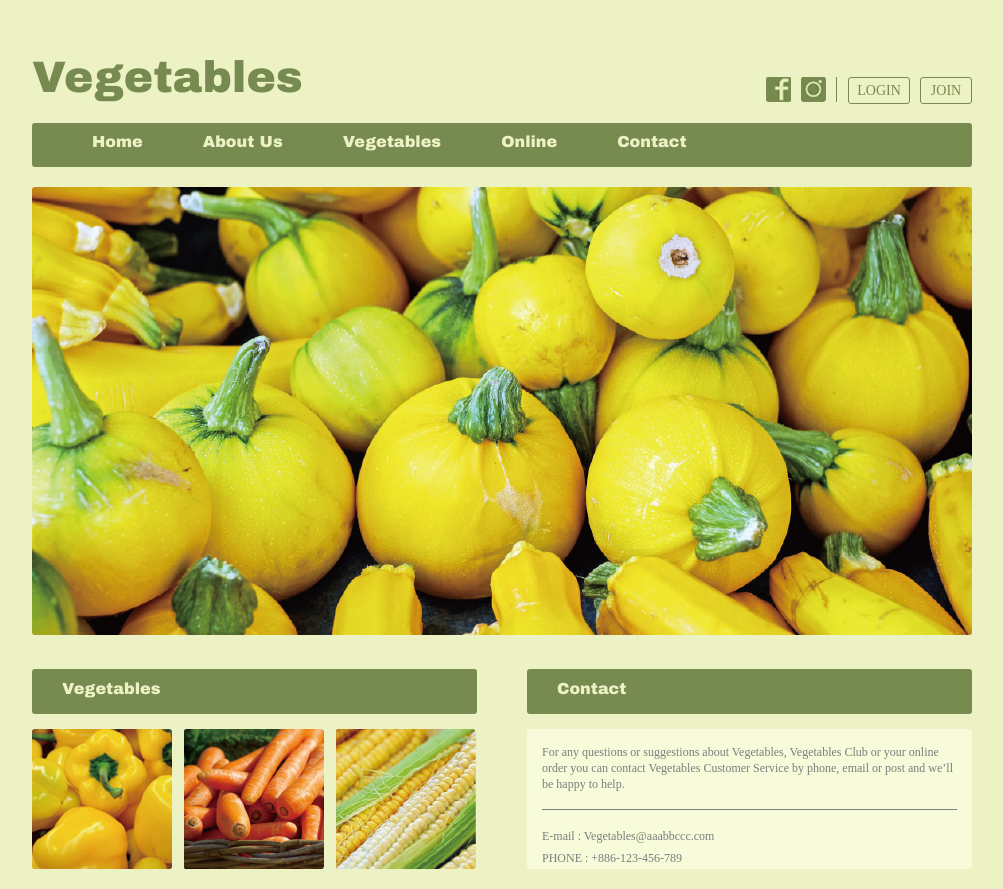
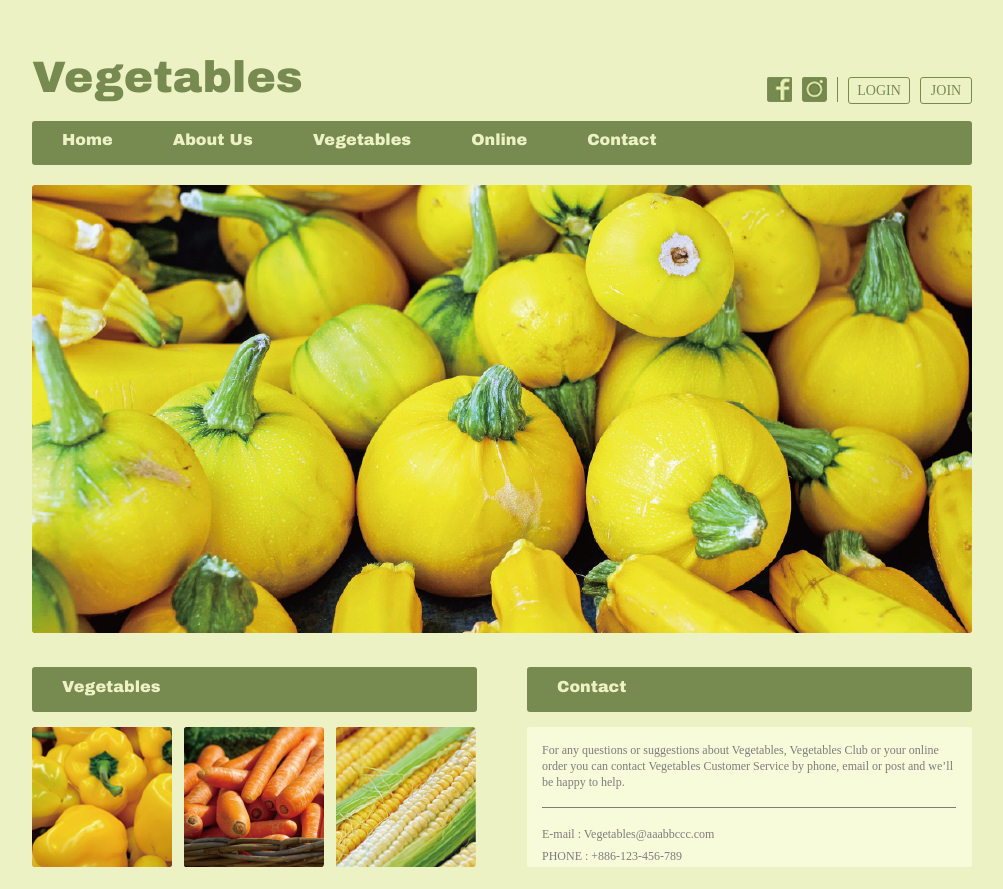
Before and after one commit to thianhe/FrontEndWebDesign, a plain HTML site: page hw01/index.html in a window 1280 px wide. Shown: the top 889 px of the page, without its empty margins (138-1141 px from the left). Drawn offline with Linux system fonts and the light colour scheme.

Commit message:
Reposition layout

```diff
--- a/hw01/index.html
+++ b/hw01/index.html
@@ -28,7 +28,7 @@
                 <img src="./img/img_main_pumpkin.png" class="middle-img" alt="Pumpkin">
                 <div class="vegetable" id="vege">
                     <div class="bar">
-                        <h2>Vegetables</h2>
+                        <p>Vegetables</p>
                     </div>
                     <img src="./img/img_vegetables_pepper.png" class="left-img" alt="Pepper">
                     <img src="./img/img_vegetables_carrot.png" class="mid-img" alt="Carrot">
--- a/hw01/style.css
+++ b/hw01/style.css
@@ -1,40 +1,39 @@
 *{padding:0;margin:0;}
 body {
+    margin: 0 auto;
     width:  1260px;
     height: 940px;
-    margin: 0 auto;
     background-color: #EDF2C5;
 }
 .page{
-    height: 880px;
     margin-left: 160px;
     margin-right: 160px;
     margin-bottom: 35px;
+    height: 880px;
 }
 h1{
-    font-family: Arial BLack;
+    margin-top: 53px;
+    margin-bottom: 8px;
+    font-family: Arial Black;
     font-size: 44px;
     color: #778A50;
-    width:270px;
-    height: 42px;
-    margin-top: 53px  ;
     float: left;
 }
 .fb-logo{
-  margin: 77px 0px 17px 0px;
+    margin-top: 77px ;
+    margin-bottom: 17px;
     float: right;
-  border-radius: 10px;
 }
 .fb-logo a {
     float: left;
     color: #778A50;
+    height: 25px;
     margin-left: 10px;
     font-family: Arial BoldMT;
     font-size: 14px;
 }
 .line1{
     float: left;
-    width: 1px;
     height: 25px;
     margin-left: 10px;
     border-left: 1px #778A50 solid;
@@ -60,30 +59,28 @@ h1{
     line-height: 25px;
     text-decoration: none;
 }
+
 ul {
-    border: 1px;
-    border-radius: 3px;
     width:940px;
     height: 44px;
+    border: 1px;
+    margin-bottom: 20px;
+    border-radius: 3px;
     list-style-type: none;
     background-color: #778A50;
-    margin-bottom: 20px;
 }
-
 li {
-    margin-top: 10px;
+    padding: 10px 30px 16px ;
     float: left;
 }
-
 li a{
     color: #EDF2C5;
-    padding: 16px 0px 16px 60px;
     text-decoration: none;
     font-size: 16px;
     font-family: Arial Black;
 }
-#home{
-    padding: 16px 0px 16px 45px;
+.content{
+    height:448px;
 }
 .middle-img{
     margin-bottom: 30px;
@@ -92,19 +89,19 @@ li a{
     float:left;
 }
 .bar{
-    border-radius:3px;
     width:445px;
     height: 45px;
-    border: 1px ;
+    border-radius:3px;
+    margin-bottom: 15px;
     background-color: #778A50;
-    margin-bottom: 15px;
 }
-.bar h2{
+.bar p{
     color: #EDF2C5;
-    padding: 11px 30px;
+    padding: 11px 0px 11px 30px;
     font-size: 16px;
     font-family: Arial Black;
 }
+
 .vegetable .left-img,.mid-img{
     float:left;
     margin-right:12px;
@@ -121,20 +118,19 @@ li a{
 }
 .bar2 h2{
     color: #EDF2C5;
-    padding: 11px 30px 16px ;
+    padding: 11px 0px 11px 30px;
     font-size: 16px;
     font-family: Arial Black;
 }
 .for{
-    border-radius:3px;
-    float:right;
     width: 445px;
     height:140px;
     border: 1px ;
+    border-radius:3px;
+    float:right;
     background-color: #F7FBDA;
 }
 .for p{
-
     font-size: 12px;
     padding: 16px 15px ;
     font-family: ArialMT Regular;
@@ -143,6 +139,7 @@ li a{
 }
 .for .line2{
     border-bottom: 1px #7D7D7D solid;
+    width: 414px;
     margin-left: 15px;
     margin-right: 15px;
 }
@@ -159,10 +156,10 @@ footer{
     background-color: #778A50;
 }
 footer p{
+    padding:24px 479px 25px;
+    font-size: 12px;
     font-family: ArialMT Regular;
     color: #EDF2C5;
-    font-size: 12px;
-    padding:24px 479px 25px;
 }
 .clear{
     clear: both;
```
Lines whose indentation alone changed are shown as unchanged.
